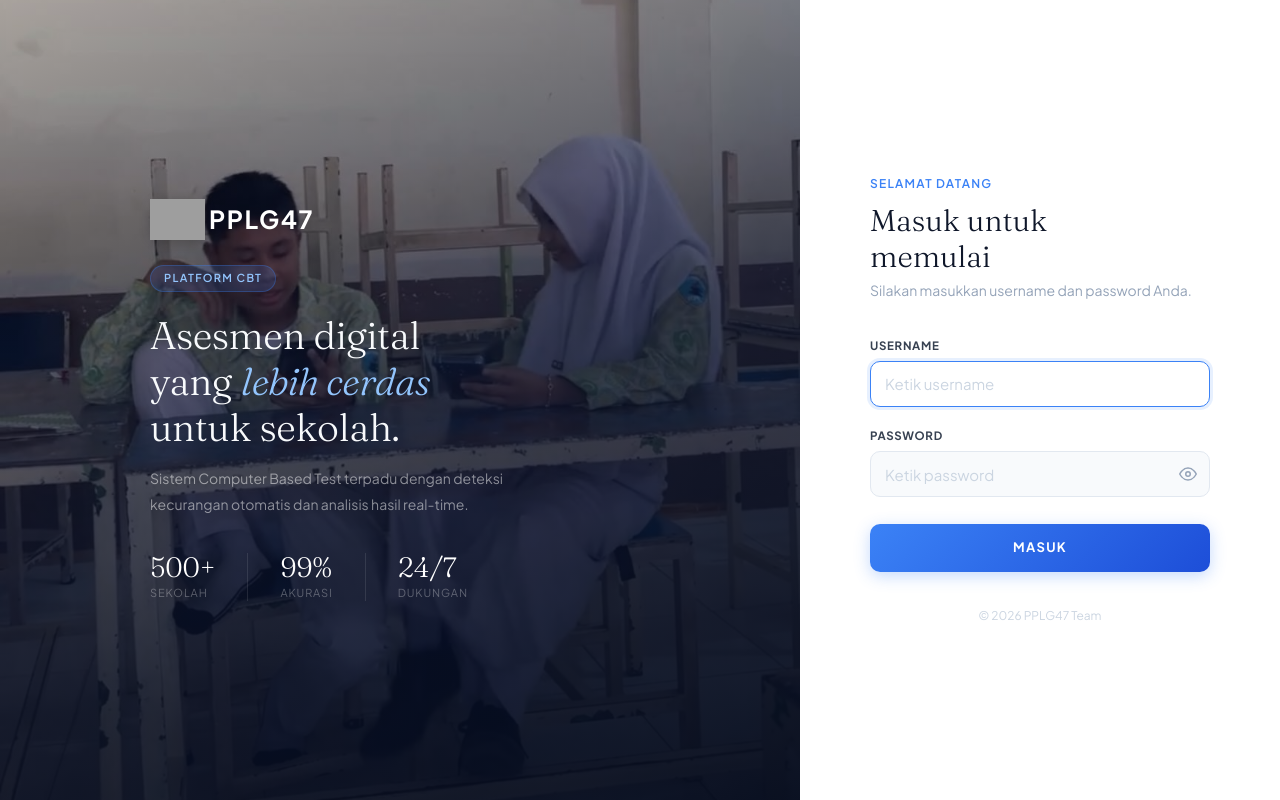
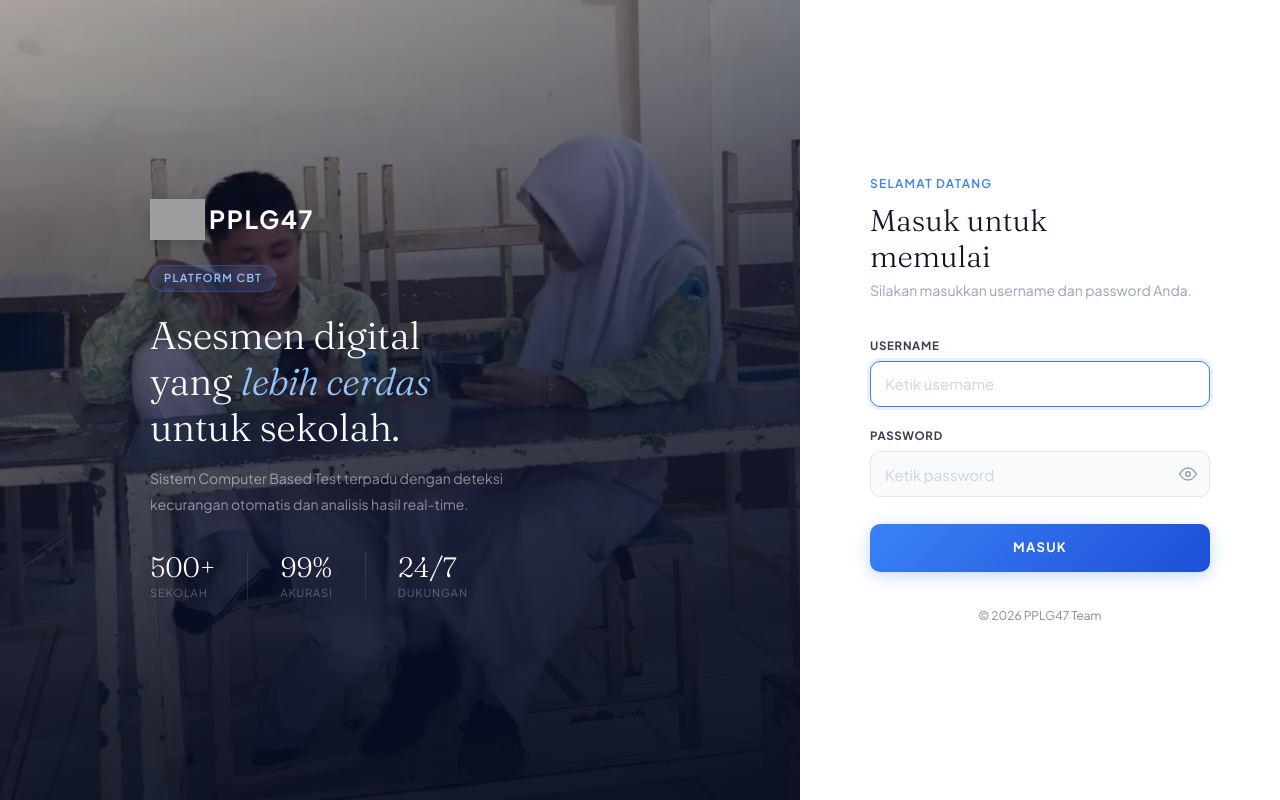
Before and after one commit to KurniawanPra/cbtsafe, a plain HTML site: page index.html in a window 1280 px wide. Drawn offline with nearby package versions, Linux system fonts and the light colour scheme; some packages are replaced by stand-ins of ours; no server answers; grey boxes are pictures that could not be loaded; a script that the page names is missing.

Commit message:
Update index.html

```diff
--- a/index.html
+++ b/index.html
@@ -322,7 +322,7 @@
     .lf-footer {
       text-align: center;
       font-size: 12px;
-      color: #cbd5e1;
+      color: #8a8a8b;
       margin-top: 2.2rem;
     }
 
```
